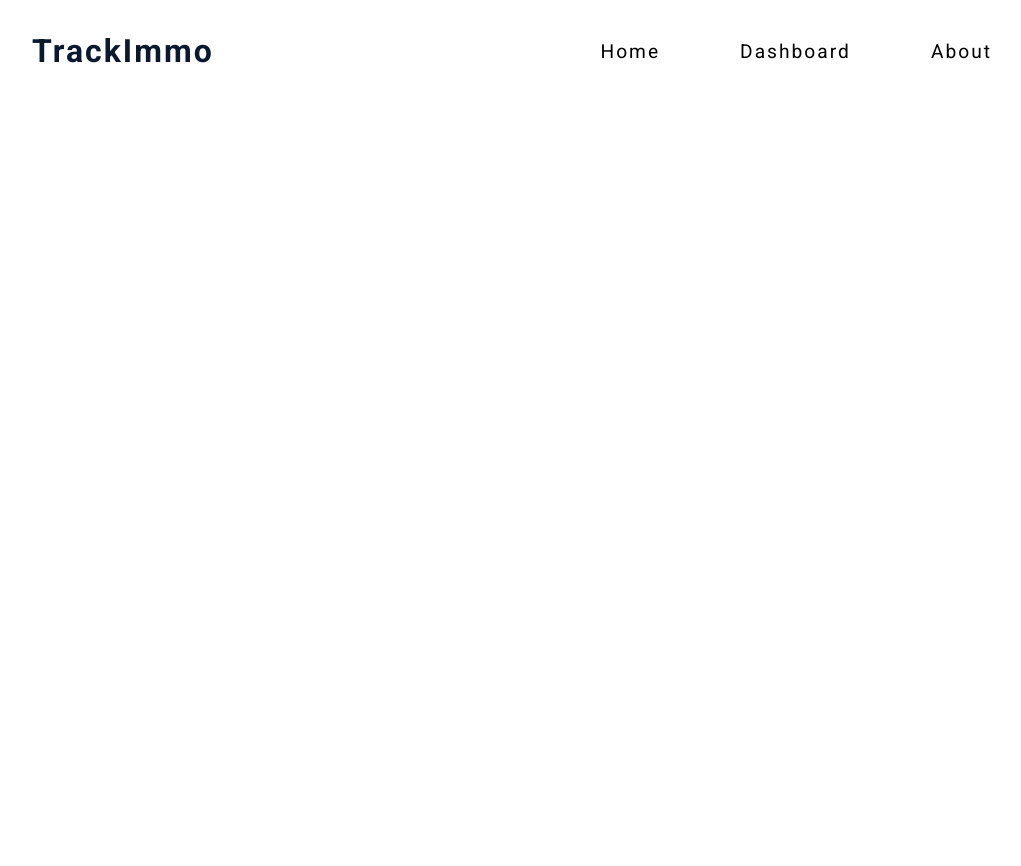
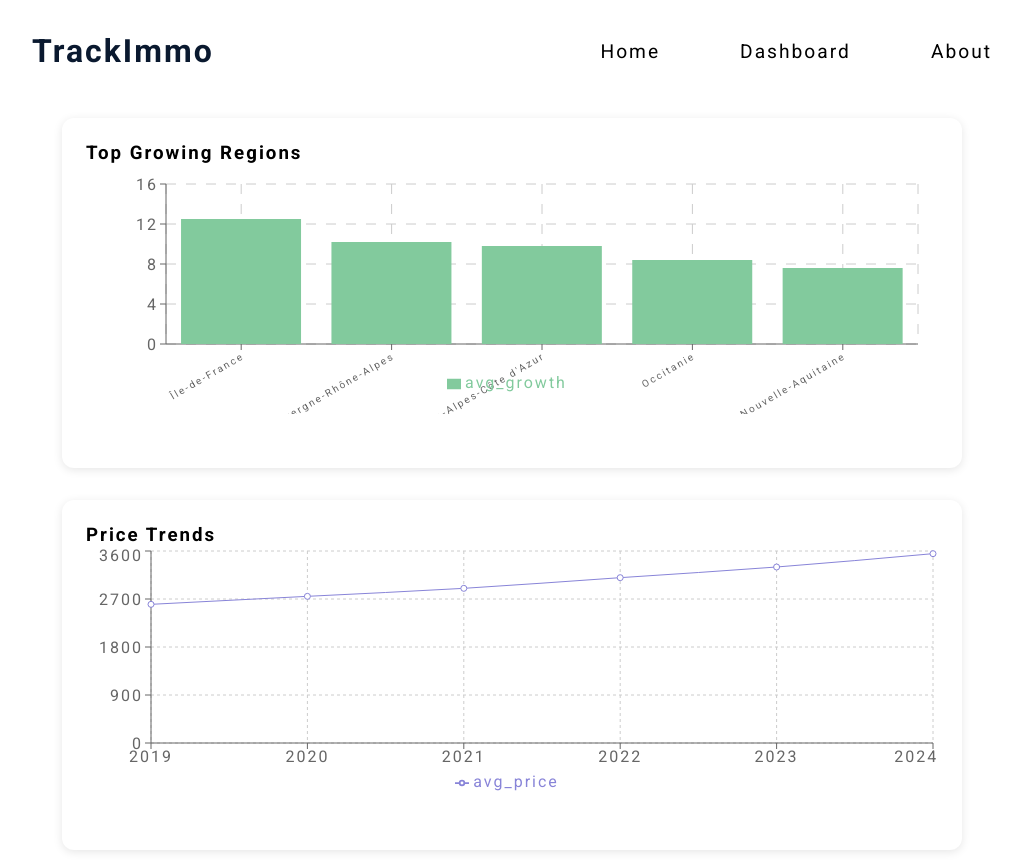
Before and after one commit to Youuusseff/TrackImmo, a React (Create React App) app in the folder trackoimmo-app/: page / in a window 1280 px wide. Shown: the whole page, without its empty margins (128-1149 px from the left). Before the commit the page ends 800 px from the top, so only its background shows below. Built offline with nearby package versions, Linux system fonts and the light colour scheme.

Commit message:
added charts

```diff
--- a/trackoimmo-app/package.json
+++ b/trackoimmo-app/package.json
@@ -6,7 +6,8 @@
     "cra-template": "1.3.0",
     "react": "^19.1.0",
     "react-dom": "^19.1.0",
-    "react-scripts": "5.0.1"
+    "react-scripts": "5.0.1",
+    "recharts": "^2.15.2"
   },
   "scripts": {
     "start": "react-scripts start",
--- a/trackoimmo-app/src/App.js
+++ b/trackoimmo-app/src/App.js
@@ -1,10 +1,10 @@
 import './App.css';
-import HomePageg from './pages/HomePageg';
+import HomePage from './pages/HomePage'
 
 function App() {
   return (
     <div className="App">
-      <HomePageg />
+      <HomePage />
     </div>
   );
 }
--- a/trackoimmo-app/src/components/ChartBlock.jsx
+++ b/trackoimmo-app/src/components/ChartBlock.jsx
@@ -0,0 +1,73 @@
+import React from 'react';
+import styles from './ChartBlock.module.css';
+import {
+  BarChart, Bar, LineChart, Line,
+  XAxis, YAxis, Tooltip, ResponsiveContainer,
+  CartesianGrid, Legend
+} from 'recharts';
+import { postalCodeToRegion } from '../utils/postalCodeToRegion';
+
+const ChartBlock = ({ title, type }) => {
+  // 🔹 Sample data for bar chart
+  const sampleBarData = [
+    { code_postal: "75001", avg_growth: 12.5 },
+    { code_postal: "69002", avg_growth: 10.2 },
+    { code_postal: "13001", avg_growth: 9.8 },
+    { code_postal: "34000", avg_growth: 8.4 },
+    { code_postal: "33000", avg_growth: 7.6 }
+  ];
+
+  // 🔹 Sample data for line chart
+  const sampleLineData = [
+    { annee_mutation: 2019, avg_price: 2600 },
+    { annee_mutation: 2020, avg_price: 2750 },
+    { annee_mutation: 2021, avg_price: 2900 },
+    { annee_mutation: 2022, avg_price: 3100 },
+    { annee_mutation: 2023, avg_price: 3300 },
+    { annee_mutation: 2024, avg_price: 3550 }
+  ];
+
+  // Select data based on type
+  const data =
+    type === "top_growing_regions"
+      ? sampleBarData.map(item => ({
+          ...item,
+          region: postalCodeToRegion(item.code_postal)
+        }))
+      : sampleLineData;
+
+  return (
+    <div className={styles.card}>
+      <h3>{title}</h3>
+      <ResponsiveContainer width="100%" height={250}>
+        {type === "top_growing_regions" ? (
+          <BarChart data={data} margin={{ top: 20, right: 20, left: 20, bottom: 22 }}>
+            <CartesianGrid strokeDasharray="10 10" />
+            <XAxis dataKey="region"
+                    angle={-30}
+                    textAnchor="end"
+                    interval={0}
+                    tick={{ fontSize: 10 }} />
+            <YAxis />
+            <Tooltip />
+            <Legend />
+            <Bar dataKey="avg_growth" fill="#82ca9d" />
+          </BarChart>
+        ) : type === "national_price_trends" ? (
+          <LineChart data={data}>
+            <CartesianGrid strokeDasharray="3 3" />
+            <XAxis dataKey="annee_mutation" />
+            <YAxis />
+            <Tooltip />
+            <Legend />
+            <Line type="monotone" dataKey="avg_price" stroke="#8884d8" />
+          </LineChart>
+        ) : (
+          <p>No chart for this type.</p>
+        )}
+      </ResponsiveContainer>
+    </div>
+  );
+};
+
+export default ChartBlock;
--- /dev/null
+++ b/trackoimmo-app/src/components/ChartBlock.module.css
@@ -0,0 +1,10 @@
+.card {
+    background-color: white;
+    border-radius: 12px;
+    box-shadow: 0 2px 10px rgba(0, 0, 0, 0.1);
+    padding: 1.5rem;
+    width: 100%;
+    max-width: 900px;
+    height: 350px;
+    margin: 1rem;
+  }
--- /dev/null
+++ b/trackoimmo-app/src/pages/HomePage.jsx
@@ -0,0 +1,18 @@
+import React from 'react';
+import Navbar from '../components/Navbar';
+import ChartBlock from '../components/ChartBlock';
+import styles from './HomePage.module.css';
+
+const HomePage = () => {
+  return (
+    <div>
+      <Navbar />
+      <div className={styles.chartsContainer}>
+        <ChartBlock title="Top Growing Regions" type="top_growing_regions" />
+        <ChartBlock title="Price Trends" type="national_price_trends" />
+      </div>
+    </div>
+  );
+};
+
+export default HomePage;
--- /dev/null
+++ b/trackoimmo-app/src/pages/HomePage.module.css
@@ -0,0 +1,5 @@
+.chartsContainer {
+    display: flex;
+    flex-wrap: wrap;
+    justify-content: center;
+  }
--- a/trackoimmo-app/src/pages/HomePageg.jsx
+++ /dev/null
@@ -1,12 +0,0 @@
-import React from 'react'
-import Navbar from '../components/Navbar'
-
-const HomePageg = () => {
-  return (
-    <div>
-      <Navbar/>
-    </div>
-  )
-}
-
-export default HomePageg
--- a/trackoimmo-app/src/services/api.js
+++ b/trackoimmo-app/src/services/api.js
@@ -37,7 +37,7 @@ export const fetchListingById = async (id) => {
 export const fetchStatByType = async (statType) => {
   try {
     const response = await axios.get(`${API_BASE_URL}/api/stats/${statType}`);
-    return response.data;
+    return response.data.data;
   } catch (error) {
     console.error(`Error fetching stat of type ${statType}:`, error);
     throw error;
--- /dev/null
+++ b/trackoimmo-app/src/utils/postalCodeToRegion.js
@@ -0,0 +1,46 @@
+const departmentToRegion = {
+    "01": "Auvergne-Rhône-Alpes", "02": "Hauts-de-France", "03": "Auvergne-Rhône-Alpes",
+    "04": "Provence-Alpes-Côte d'Azur", "05": "Provence-Alpes-Côte d'Azur",
+    "06": "Provence-Alpes-Côte d'Azur", "07": "Auvergne-Rhône-Alpes", "08": "Grand Est",
+    "09": "Occitanie", "10": "Grand Est", "11": "Occitanie", "12": "Occitanie",
+    "13": "Provence-Alpes-Côte d'Azur", "14": "Normandie", "15": "Auvergne-Rhône-Alpes",
+    "16": "Nouvelle-Aquitaine", "17": "Nouvelle-Aquitaine", "18": "Centre-Val de Loire",
+    "19": "Nouvelle-Aquitaine", "2A": "Corse", "2B": "Corse",
+    "21": "Bourgogne-Franche-Comté", "22": "Bretagne", "23": "Nouvelle-Aquitaine",
+    "24": "Nouvelle-Aquitaine", "25": "Bourgogne-Franche-Comté", "26": "Auvergne-Rhône-Alpes",
+    "27": "Normandie", "28": "Centre-Val de Loire", "29": "Bretagne", "30": "Occitanie",
+    "31": "Occitanie", "32": "Occitanie", "33": "Nouvelle-Aquitaine", "34": "Occitanie",
+    "35": "Bretagne", "36": "Centre-Val de Loire", "37": "Centre-Val de Loire",
+    "38": "Auvergne-Rhône-Alpes", "39": "Bourgogne-Franche-Comté", "40": "Nouvelle-Aquitaine",
+    "41": "Centre-Val de Loire", "42": "Auvergne-Rhône-Alpes", "43": "Auvergne-Rhône-Alpes",
+    "44": "Pays de la Loire", "45": "Centre-Val de Loire", "46": "Occitanie",
+    "47": "Nouvelle-Aquitaine", "48": "Occitanie", "49": "Pays de la Loire",
+    "50": "Normandie", "51": "Grand Est", "52": "Grand Est", "53": "Pays de la Loire",
+    "54": "Grand Est", "55": "Grand Est", "56": "Bretagne", "57": "Grand Est",
+    "58": "Bourgogne-Franche-Comté", "59": "Hauts-de-France", "60": "Hauts-de-France",
+    "61": "Normandie", "62": "Hauts-de-France", "63": "Auvergne-Rhône-Alpes",
+    "64": "Nouvelle-Aquitaine", "65": "Occitanie", "66": "Occitanie",
+    "67": "Grand Est", "68": "Grand Est", "69": "Auvergne-Rhône-Alpes",
+    "70": "Bourgogne-Franche-Comté", "71": "Bourgogne-Franche-Comté",
+    "72": "Pays de la Loire", "73": "Auvergne-Rhône-Alpes", "74": "Auvergne-Rhône-Alpes",
+    "75": "Île-de-France", "76": "Normandie", "77": "Île-de-France", "78": "Île-de-France",
+    "79": "Nouvelle-Aquitaine", "80": "Hauts-de-France", "81": "Occitanie",
+    "82": "Occitanie", "83": "Provence-Alpes-Côte d'Azur", "84": "Provence-Alpes-Côte d'Azur",
+    "85": "Pays de la Loire", "86": "Nouvelle-Aquitaine", "87": "Nouvelle-Aquitaine",
+    "88": "Grand Est", "89": "Bourgogne-Franche-Comté", "90": "Bourgogne-Franche-Comté",
+    "91": "Île-de-France", "92": "Île-de-France", "93": "Île-de-France",
+    "94": "Île-de-France", "95": "Île-de-France"
+  };
+
+  export function postalCodeToRegion(postalCode) {
+    if (!postalCode) return "Inconnu";
+
+    let department = postalCode.toString().substring(0, 2);
+
+    if (department === "20") {
+      if (postalCode.startsWith("2A")) department = "2A";
+      else if (postalCode.startsWith("2B")) department = "2B";
+    }
+
+    return departmentToRegion[department] || "Inconnu";
+  }
```
Also changed, not shown: 1 other file (tests, documents, lock files or other folders).
